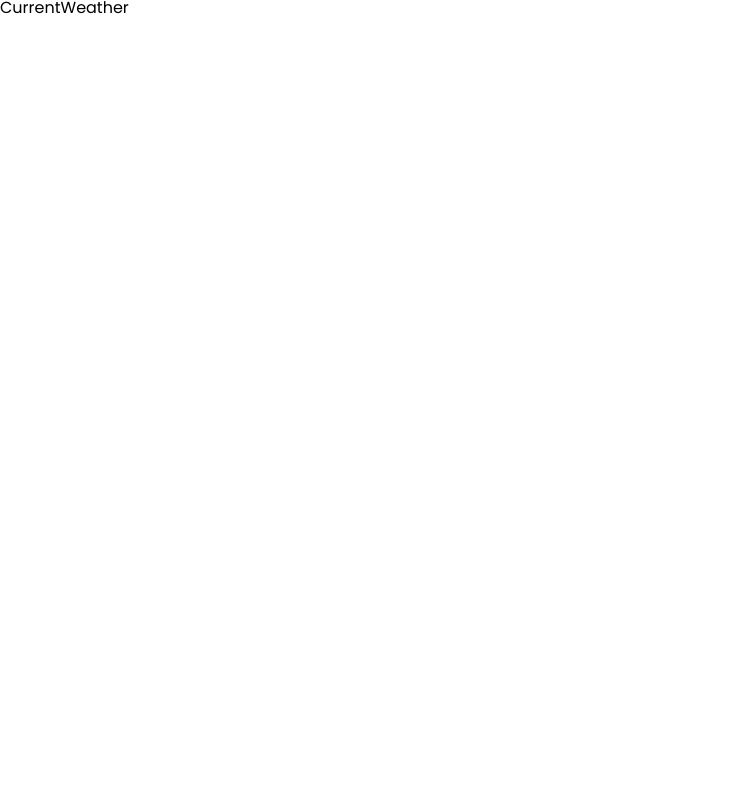
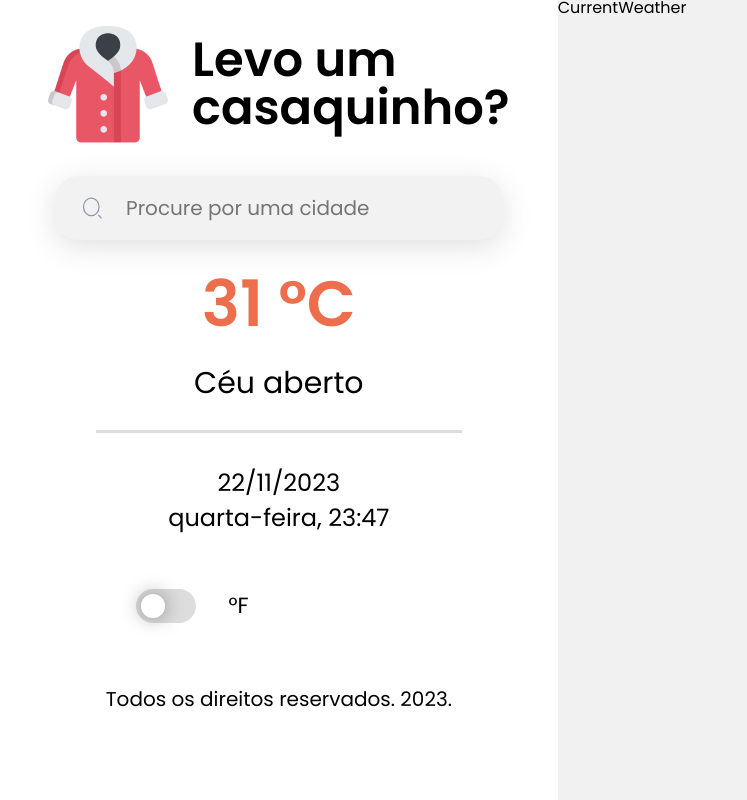
Before and after one commit to luiz-gustavo-alves/weather-report, a React (Vite) app: page /current in a window 1280 px wide. Shown: the whole page, without its empty margins (0-747 px from the left). Built offline with nearby package versions, Linux system fonts and the light colour scheme.

Commit message:
feat: create dashboard menu

```diff
--- /dev/null
+++ b/src/assets/images/index.jsx
@@ -0,0 +1,4 @@
+import coat from './coat.jpg';
+import searchIcon from './searchIcon.svg';
+
+export { coat, searchIcon };
--- /dev/null
+++ b/src/components/Dashboard/Menu/index.jsx
@@ -0,0 +1,59 @@
+import { useEffect, useState } from 'react';
+import { coat, searchIcon } from '../../../assets/images';
+import { Wrapper, Logo, SearchBar, Weather, Temperature, DateContent, Options, Footer } from './style';
+import dayjs from 'dayjs';
+import localeData from 'dayjs/plugin/localeData';
+import 'dayjs/locale/pt-br';
+
+dayjs.extend(localeData);
+dayjs.locale('pt-br');
+
+export default function Menu() {
+  const [currentTime, setCurrentTime] = useState(dayjs().format('HH:mm'));
+  const localeData = dayjs().localeData();
+  const currentDay = dayjs().format('DD/MM/YYYY');
+  const currentWeekday = localeData.weekdays(dayjs());
+
+  useEffect(() => {
+    setInterval(() => setCurrentTime(dayjs().format('HH:mm')), 60 * 50);
+  }, []);
+
+  return (
+    <Wrapper>
+      <Logo>
+        <img src={coat}></img>
+        <h1>Levo um casaquinho?</h1>
+      </Logo>
+      <SearchBar>
+        <button>
+          <img src={searchIcon}></img>
+        </button>
+        <input placeholder="Procure por uma cidade" />
+      </SearchBar>
+      <Weather>
+        <Temperature>
+          <h2>31 °C</h2>
+        </Temperature>
+        <div className="details">
+          <h2>Céu aberto</h2>
+        </div>
+      </Weather>
+      <DateContent>
+        <h3>{currentDay}</h3>
+        <h3>
+          {currentWeekday}, {currentTime}
+        </h3>
+      </DateContent>
+      <Options>
+        <label className="switch">
+          <input type="checkbox" />
+          <span className="slider"></span>
+        </label>
+        <h3>°F</h3>
+      </Options>
+      <Footer>
+        <h3>Todos os direitos reservados. 2023.</h3>
+      </Footer>
+    </Wrapper>
+  );
+}
--- /dev/null
+++ b/src/components/Dashboard/Menu/style.js
@@ -0,0 +1,152 @@
+import styled from 'styled-components';
+
+export const Wrapper = styled.div`
+  margin: 1.5em 3em;
+  display: flex;
+  flex-direction: column;
+  gap: 2em;
+`;
+
+export const Logo = styled.div`
+  display: flex;
+  align-items: center;
+  gap: 1.5em;
+
+  img {
+    height: 7.5em;
+  }
+
+  h1 {
+    font-size: 48px;
+    font-weight: 600;
+  }
+`;
+
+export const SearchBar = styled.div`
+  display: flex;
+  align-items: center;
+  margin: 0 auto;
+  gap: 0.6em;
+  width: 28em;
+  height: 4em;
+  padding: 0.5em 1em;
+  border-radius: 1.5em;
+  background: #f2f2f2;
+  box-shadow: rgba(100, 100, 111, 0.2) 0px 7px 29px 0px;
+
+  input {
+    width: 100%;
+    height: 100%;
+    padding-right: 0.7em;
+    background: none;
+    border: none;
+    outline: none;
+    font-size: 20px;
+    font-weight: 400;
+    font-family: 'Poppins', sans-serif;
+  }
+
+  button {
+    border: none;
+    background: none;
+    cursor: pointer;
+
+    img {
+      height: 2.5em;
+      display: flex;
+    }
+  }
+`;
+
+export const Weather = styled.div`
+  display: flex;
+  flex-direction: column;
+  align-items: center;
+  gap: 2em;
+  border-bottom: 3px solid #dddddd;
+  padding-bottom: 2em;
+  margin: 0 3em;
+
+  .details {
+    font-size: 30px;
+  }
+`;
+
+export const Temperature = styled.div`
+  font-size: 64px;
+  font-weight: 600;
+  color: #ec6e4c;
+`;
+
+export const DateContent = styled.div`
+  display: flex;
+  flex-direction: column;
+  align-items: center;
+  font-size: 24px;
+  line-height: normal;
+`;
+
+export const Options = styled.div`
+  display: flex;
+  align-items: center;
+  gap: 1.5em;
+  font-size: 22px;
+  margin: 1em 4em;
+
+  .switch {
+    font-size: 17px;
+    position: relative;
+    display: inline-block;
+    width: 3.5em;
+    height: 2em;
+  }
+
+  .switch input {
+    opacity: 0;
+    width: 0;
+    height: 0;
+  }
+
+  .slider {
+    position: absolute;
+    cursor: pointer;
+    inset: 0;
+    background: #dddddd;
+    border-radius: 50px;
+    transition: all 0.4s cubic-bezier(0.23, 1, 0.32, 1);
+  }
+
+  .slider:before {
+    position: absolute;
+    content: '';
+    height: 1.4em;
+    width: 1.4em;
+    left: 0.3em;
+    bottom: 0.3em;
+    background-color: #ffffff;
+    border-radius: 50px;
+    box-shadow: 0 0px 20px rgba(0, 0, 0, 0.4);
+    transition: all 0.4s cubic-bezier(0.175, 0.885, 0.32, 1.275);
+  }
+
+  .switch input:checked + .slider {
+    background: #84bf81;
+  }
+
+  .switch input:focus + .slider {
+    box-shadow: 0 0 1px #84bf81;
+  }
+
+  .switch input:checked + .slider:before {
+    transform: translateX(1.6em);
+    width: 2em;
+    height: 2em;
+    bottom: 0;
+  }
+`;
+
+export const Footer = styled.div`
+  margin: 0 auto;
+  margin-top: 0.6em;
+  font-size: 20px;
+`;
--- /dev/null
+++ b/src/components/Dashboard/index.jsx
@@ -0,0 +1,3 @@
+import Menu from './Menu';
+
+export { Menu };
--- a/src/pages/Dashboard/index.jsx
+++ b/src/pages/Dashboard/index.jsx
@@ -1,5 +1,7 @@
+import styled from 'styled-components';
 import { useEffect } from 'react';
 import { useLocation, useNavigate, Outlet } from 'react-router-dom';
+import { Menu } from '../../components/Dashboard';
 
 export default function DashBoard() {
   const navigate = useNavigate();
@@ -13,7 +15,25 @@ export default function DashBoard() {
 
   return (
     <>
-      <Outlet />
+      <Wrapper>
+        <Menu />
+        <Content>
+          <Outlet />
+        </Content>
+      </Wrapper>
     </>
   );
 }
+
+const Wrapper = styled.div`
+  display: flex;
+`;
+
+const Content = styled.div`
+  width: 100%;
+  height: 100dvh;
+  display: flex;
+  flex-direction: column;
+  gap: 2em;
+  background-color: #f1f1f1;
+`;
```
Also changed, not shown: src/assets/images/coat.jpg (added), src/assets/images/searchIcon.svg (added).
